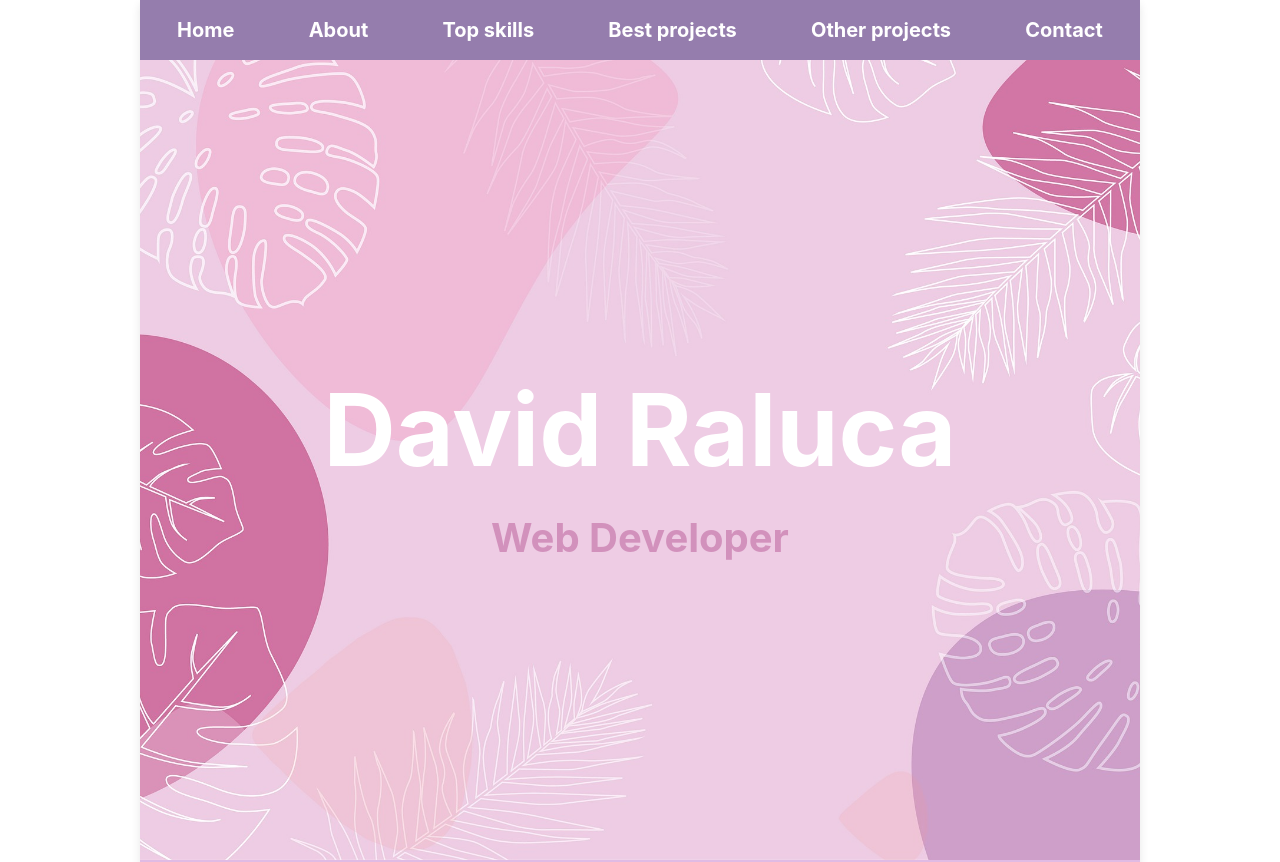
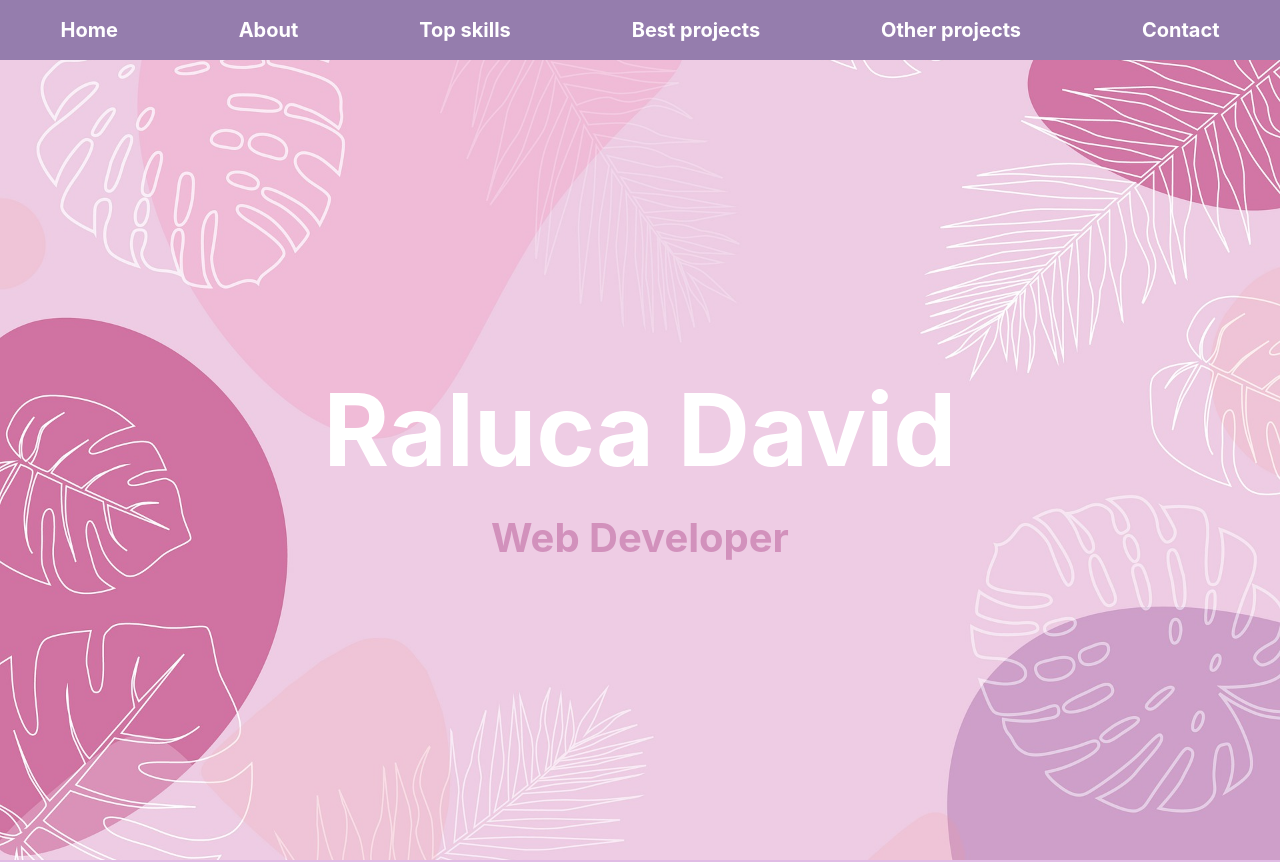
Before and after one commit to RalucaDavid/My-Portfolio, a React (Create React App) app in the folder my-portfolio/: page / in a window 1280 px wide. Shown: the top 862 px of the page. Built offline with nearby package versions, Linux system fonts and the light colour scheme.

Commit message:
delete and change some things, add global.css

```diff
--- a/my-portfolio/public/index.html
+++ b/my-portfolio/public/index.html
@@ -9,7 +9,6 @@
       name="description"
       content="Web site created using create-react-app"
     />
-    <link rel="apple-touch-icon" href="%PUBLIC_URL%/logo192.png" />
     <!--
       manifest.json provides metadata used when your web app is installed on a
       user's mobile device or desktop. See https://developers.google.com/web/fundamentals/web-app-manifest/
@@ -24,7 +23,7 @@
       work correctly both with client-side routing and a non-root public URL.
       Learn how to configure a non-root public URL by running `npm run build`.
     -->
-    <title>David Raluca</title>
+    <title>Raluca David</title>
   </head>
   <body>
     <noscript>You need to enable JavaScript to run this app.</noscript>
--- a/my-portfolio/src/App.css
+++ b/my-portfolio/src/App.css
@@ -6,9 +6,3 @@ body {
     display: flex;
     justify-content: center;
 }
-
-.wrapper{
-    max-width: 1000px;
-    border-radius: 8px;
-    box-shadow: 0 2px 10px rgba(0, 0, 0, 0.1);
-}
--- a/my-portfolio/src/App.tsx
+++ b/my-portfolio/src/App.tsx
@@ -7,7 +7,7 @@ import TopSkills from './components/top-skills';
 
 function App() {
   return (
-    <div className='wrapper'>
+    <div>
       <NavigationBar/>
       <Home/>
       <About/>
--- a/my-portfolio/src/components/home/home.tsx
+++ b/my-portfolio/src/components/home/home.tsx
@@ -7,7 +7,7 @@ const Home = () =>{
    return (
     <div className={classes.homeWrapper}>
       <Text className={classes.name}>
-         {Dictionary.davidRaluca}
+         {Dictionary.ralucaDavid}
       </Text>
       <Text className={classes.job}>
          {Dictionary.webDeveloper}
--- a/my-portfolio/src/dictionaries/en.ts
+++ b/my-portfolio/src/dictionaries/en.ts
@@ -5,7 +5,7 @@ export const Dictionary = {
     bestProjects: "Best projects",
     otherProjects: "Other projects",
     contact: "Contact",
-    davidRaluca: "David Raluca",
+    ralucaDavid: "Raluca David",
     webDeveloper: "Web Developer",
     hello: "Hello!",
     aboutMeText: "I'm a student who loves programming and playing video games. I'm hardworking, responsible, and always ready to learn new things. I'm particularly passionate about web development, where I enjoy creating user-friendly websites and dynamic applications. I work hard to enhance my skills and thrive on the challenge of building engaging digital experiences.",
--- a/my-portfolio/src/index.tsx
+++ b/my-portfolio/src/index.tsx
@@ -6,6 +6,7 @@ import reportWebVitals from './reportWebVitals';
 import { MantineProvider } from '@mantine/core';
 import '@mantine/core/styles.css';
 import '@mantine/carousel/styles.css';
+import './styles/global.css';
 
 const root = ReactDOM.createRoot(
   document.getElementById('root') as HTMLElement
--- /dev/null
+++ b/my-portfolio/src/styles/global.css
@@ -0,0 +1,7 @@
+:root {
+    --gray-light: #7D7F80;
+    --purple: #9615DB;
+    --gray-medium: #D2D3D3;
+    --gray-dark: #555759;
+    --black-dark: #2D3032;
+}
```
Also changed, not shown: my-portfolio/public/logo192.png (deleted), my-portfolio/public/logo512.png (deleted), my-portfolio/public/manifest.json.
